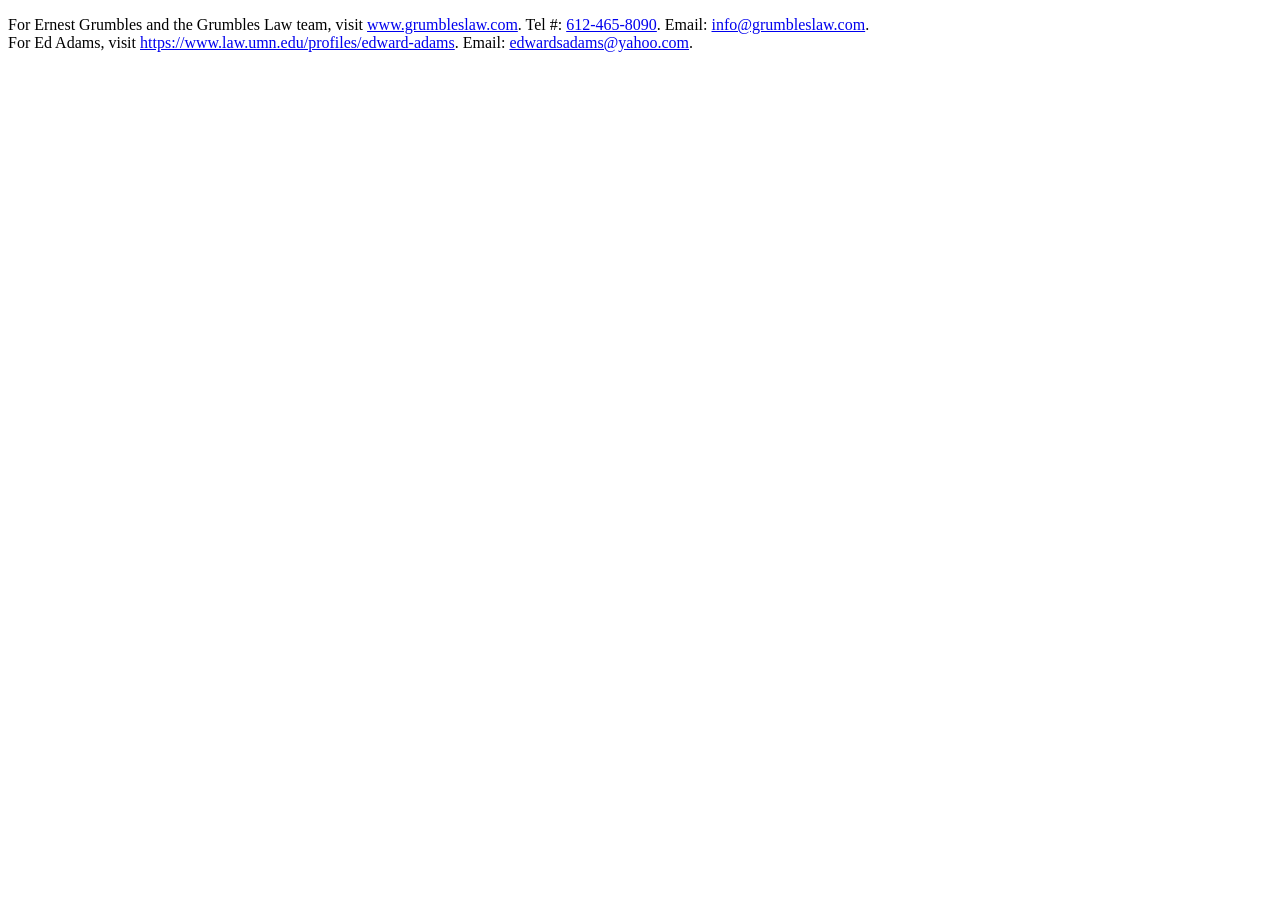
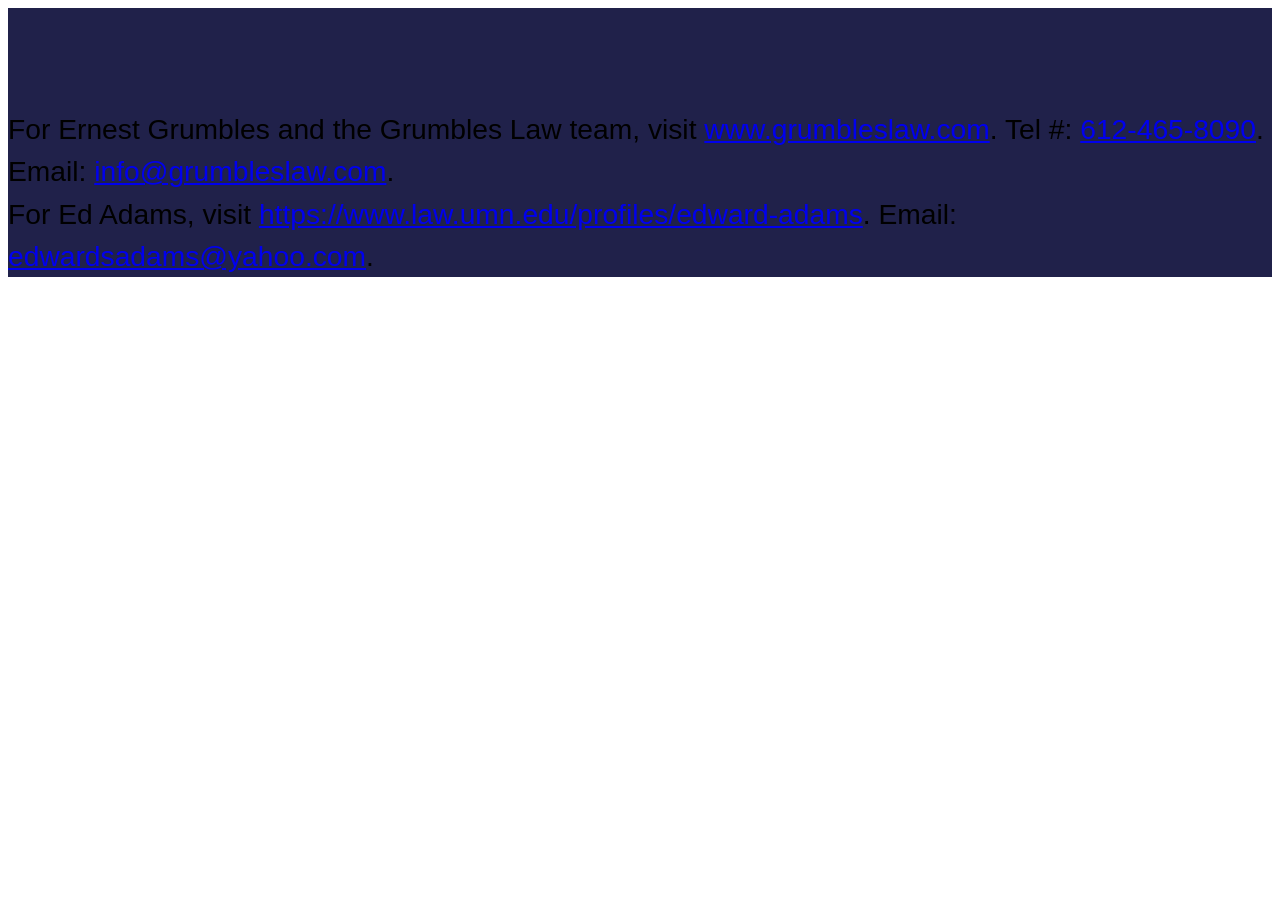
Before and after one commit to tonybruess/adamsgrumbles.com, a Jekyll site: the page index.html, which Jekyll copies as it is, in a window 1280 px wide. Built offline with Jekyll 4.4.1, drawn with Linux system fonts in a browser that asks for light colours.

Commit message:
Update index.html

```diff
--- a/index.html
+++ b/index.html
@@ -3,6 +3,7 @@
     <head>
         <title>Atams Grumble</title>
         <link href="/assets/fonts.css" rel="stylesheet" type="text/css">
+        <link href="/assets/main.css" rel="stylesheet" type="text/css">
     </head>
     <body style=" background: ">
         <div id='wrap'>
```
